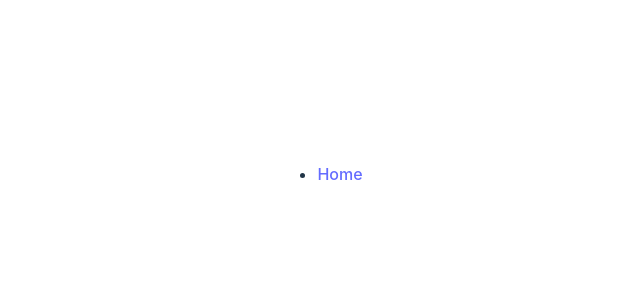
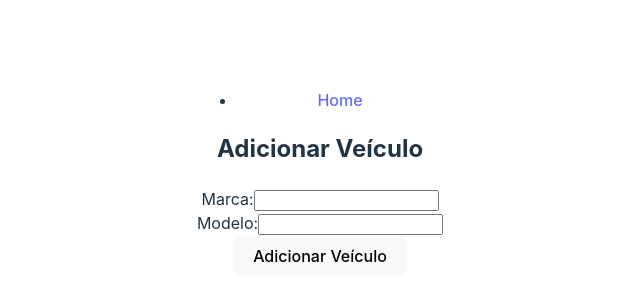
Before and after one commit to letxns/projeto-alicerce-foco, a React (Vite) app: page /add in a window 1280 px wide. Before the commit this address had no page. Shown: the part 226-526 px from the top of the page, without its empty margins (320-960 px from the left). Built offline with nearby package versions, Linux system fonts and the light colour scheme.

Commit message:
criação do arquivo de formulario de veiculo e melhoria na pagina de listar veiculo

```diff
--- a/src/App.jsx
+++ b/src/App.jsx
@@ -2,6 +2,7 @@ import React from 'react';
 import { BrowserRouter as Router, Routes, Route } from 'react-router-dom';
 import Navbar from './Components/Navbar';
 import ListarVeiculo from './Pages/ListarVeiculo'
+import FormularioVeiculo from './Pages/FormularioVeiculo'
 import './App.css';
 
 function App() {
@@ -10,7 +11,8 @@ function App() {
     <Router>
       <Navbar />
       <Routes>
-        <Route path="/" element={<ListarVeiculo/>} />
+        <Route path="/" element={<ListarVeiculo />} />
+        <Route path="/add" element={<FormularioVeiculo />} />
       </Routes>
     </Router>
   )
--- /dev/null
+++ b/src/Pages/FormularioVeiculo.jsx
@@ -0,0 +1,39 @@
+import { useState } from "react";
+import { useNavigate } from "react-router-dom";
+
+function FormularioVeiculo(){
+    const navigate = useNavigate();
+    const [veiculo, setVeiculo] = useState({ marca: '', modelo: '' });
+
+    const handleSubmit = (event) => {
+        event.preventDefault();
+
+        const storedVeiculos = JSON.parse(localStorage.getItem('veiculos')) || [];
+        storedVeiculos.push(veiculo);
+        localStorage.setItem('veiculos', JSON.stringify(storedVeiculos));
+
+        console.log("Veículo adicionado com sucesso!", veiculo);
+        navigate('/');
+    }
+
+    return (
+        <div>
+            <h2>Adicionar Veículo</h2>
+            <form onSubmit={handleSubmit} >
+                <label>
+                    Marca:
+                    <input type="text" name="marca" value={veiculo.marca} onChange={(e) => setVeiculo({ ...veiculo, marca: e.target.value })} />
+                </label>
+                <br />
+                <label>
+                    Modelo:
+                    <input type="text" name="modelo" value={veiculo.modelo} onChange={(e) => setVeiculo({ ...veiculo, modelo: e.target.value })} />
+                </label>
+                <br />
+                <button type="submit"> Adicionar Veículo </button>
+            </form>
+        </div>
+    )
+}
+
+export default FormularioVeiculo;
--- a/src/Pages/ListarVeiculo.jsx
+++ b/src/Pages/ListarVeiculo.jsx
@@ -1,9 +1,25 @@
-function ListarVeiculos(){
-    return(
+import React, { useState, useEffect } from 'react';
+
+function ListarVeiculos() {
+    const [veiculos, setVeiculos] = useState([]);
+
+    useEffect(() => {
+        const storedVeiculos = JSON.parse(localStorage.getItem('veiculos')) || [];
+        setVeiculos(storedVeiculos);
+    }, []);
+
+    return (
         <div>
-            <h1>Listar Veiculos</h1>
+            <h2>Lista de Veículos</h2>
+            <ul>
+                {veiculos.map((veiculo, index) => (
+                <li key={index}>
+                    Marca: {veiculo.marca}, Modelo: {veiculo.modelo}
+                </li>
+                ))}
+            </ul>
         </div>
-    )
+    );
 }
 
 export default ListarVeiculos;
```
